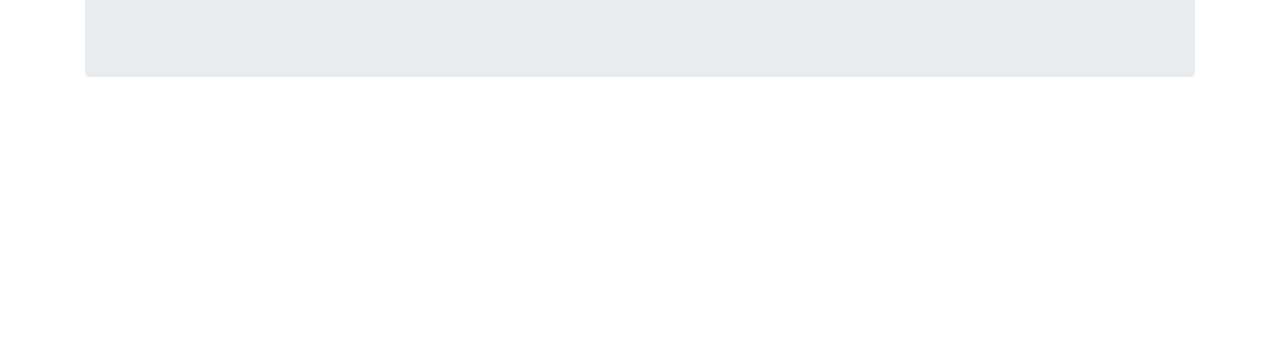
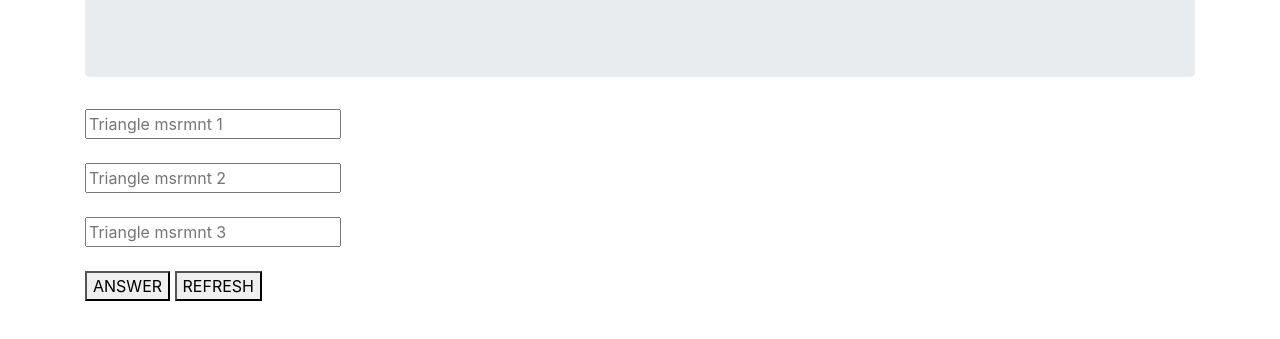
Before and after one commit to Rahma-osman/Triangle-tracker, a plain HTML site: page index.html in a window 1280 px wide. Shown: the part 171-510 px from the top of the page. Drawn offline with Linux system fonts and the light colour scheme.

Commit message:
Added the form section

```diff
--- a/index.html
+++ b/index.html
@@ -17,7 +17,24 @@
           </div>
         </div>
       </div>
+      <div class="row">
+        <div class="col-md-6">
 
+          <form class="" action="index.html" method="post">
+            <input id="dimension1" type="number" name="" value="" placeholder="Triangle msrmnt 1">
+            <br>
+            <br>
+            <input id="dimension2" type="number" name="" value="" placeholder="Triangle msrmnt 2">
+            <br>
+            <br>
+            <input id="dimension3" type="number" name="" value="" placeholder="Triangle msrmnt 3">
+            <br>
+            <br>
+            <button id="answer" type="button" name="button">ANSWER</button>
+            <button id="refresh"type="button" name="button">REFRESH</button>
+          </form>
+        </div>
+      </div>
     </div>
   </body>
 </html>
```
